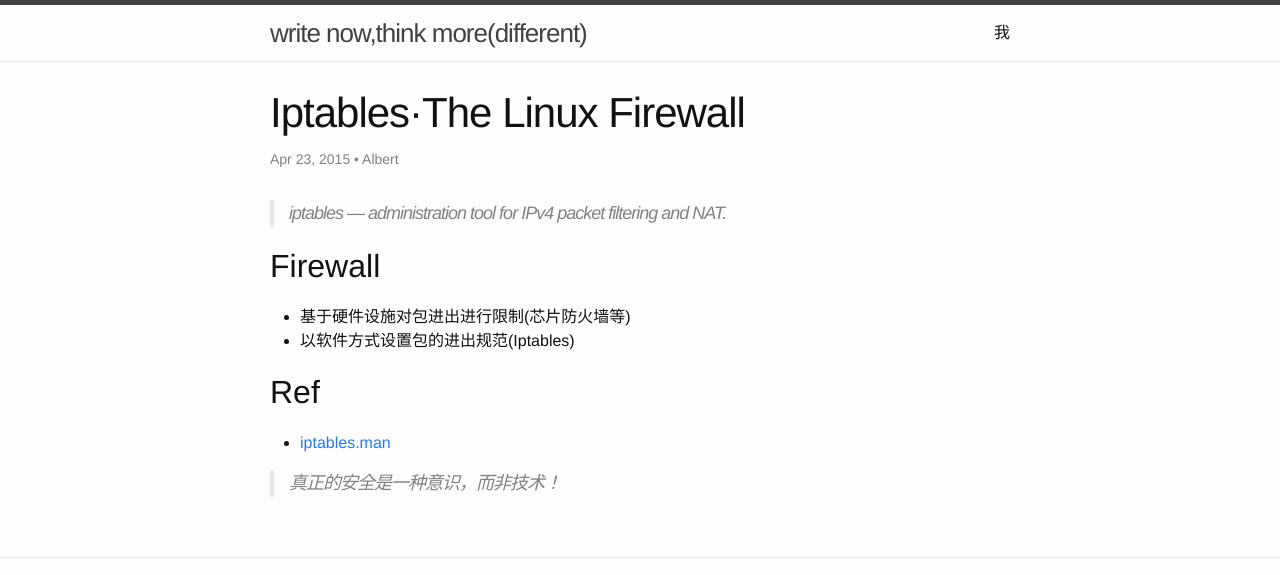
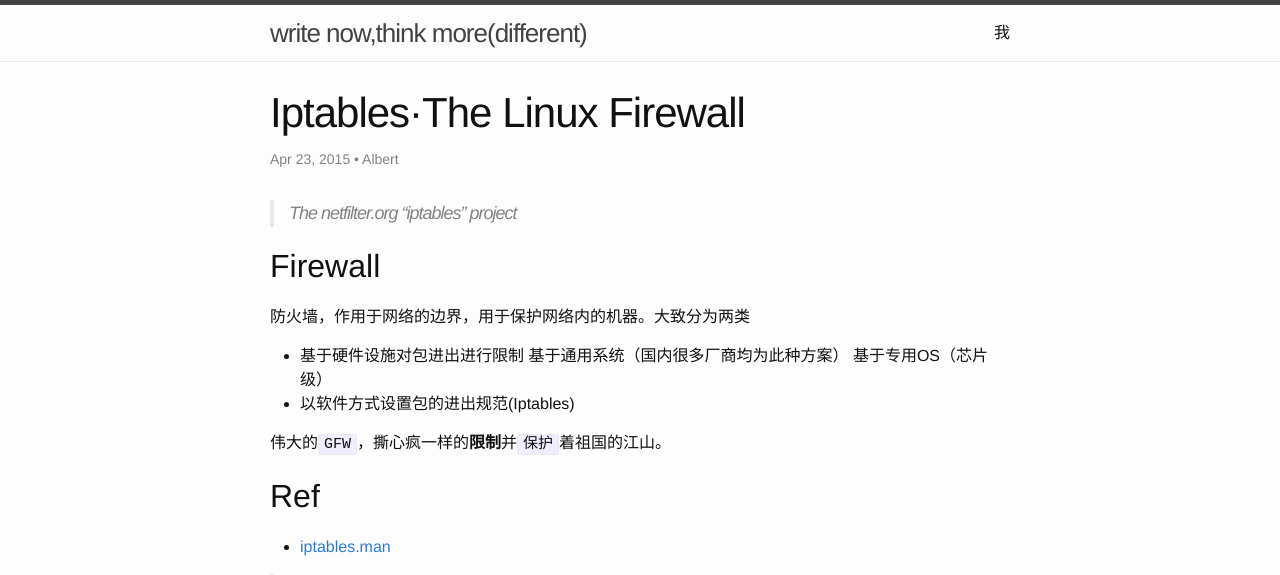
Before and after one commit to atschx/atschx.github.io, a Jekyll site: the page built from _posts/2015-04-23-iptables.md, in a window 1280 px wide. Shown: the top 575 px of the page. Built offline with Jekyll 4.4.1, drawn with Linux system fonts in a browser that asks for light colours; comment, search, counter and statistics services are not loaded.

Commit message:
push iptables

```diff
--- a/_posts/2015-04-23-iptables.md
+++ b/_posts/2015-04-23-iptables.md
@@ -6,14 +6,19 @@ date:   2015-04-23 00:15
 categories: linux
 ---
 
-> iptables --- administration tool for IPv4 packet filtering and NAT.
+> The netfilter.org "iptables" project
 
 Firewall
 --------
 
-* 基于硬件设施对包进出进行限制(芯片防火墙等)
+防火墙，作用于网络的边界，用于保护网络内的机器。大致分为两类
+
+* 基于硬件设施对包进出进行限制
+	基于通用系统（国内很多厂商均为此种方案）
+	基于专用OS（芯片级）
 * 以软件方式设置包的进出规范(Iptables)
 
+伟大的`GFW`，撕心疯一样的**限制**并`保护`着祖国的江山。
 
 Ref
 ---
```
